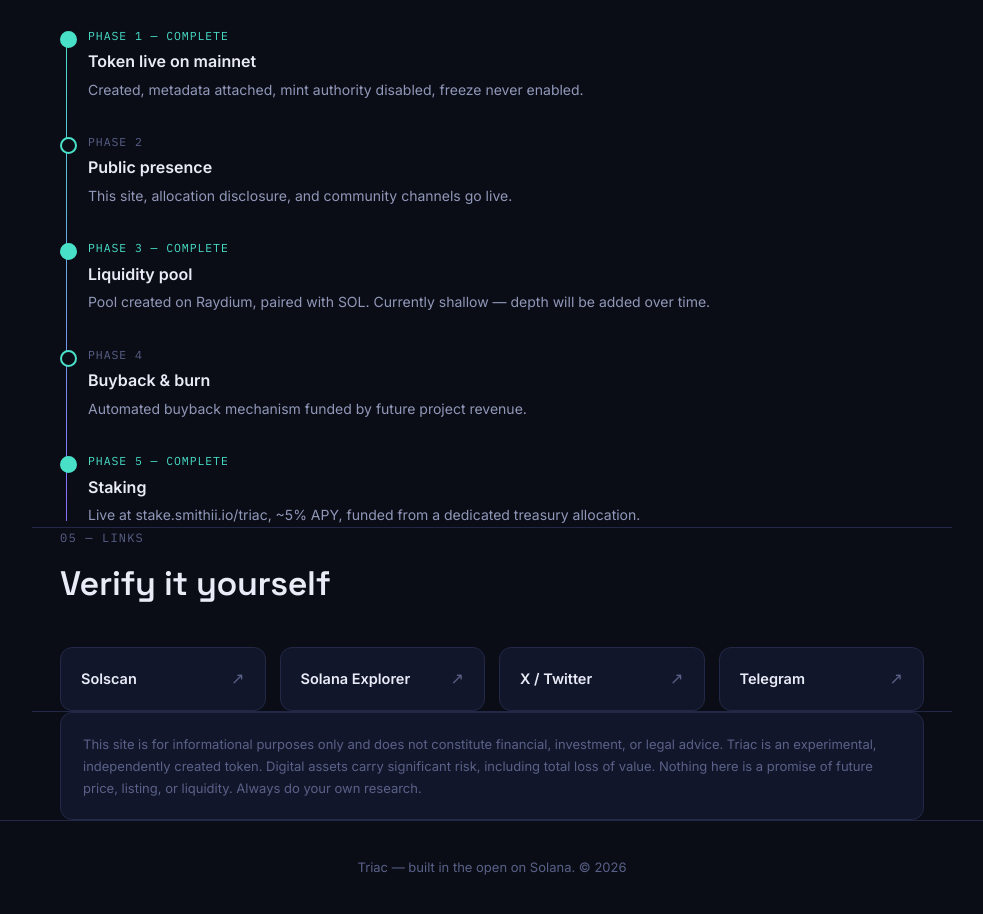
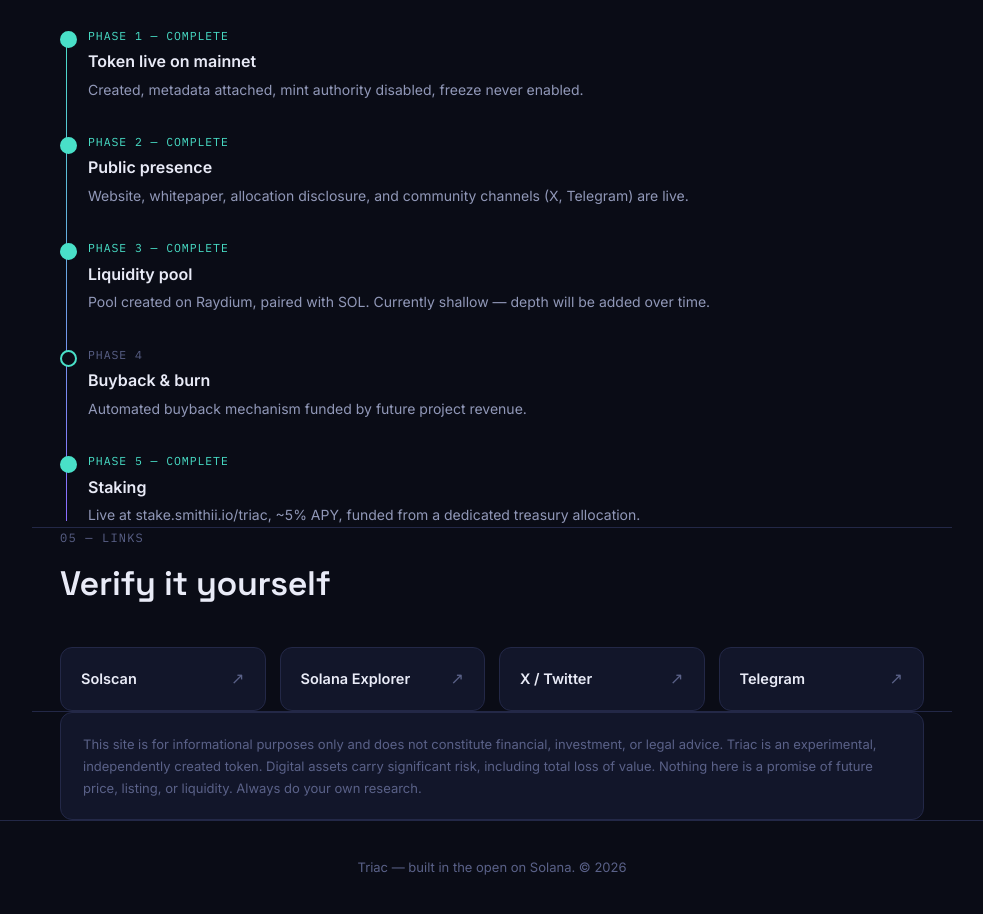
Before and after one commit to tonnackscool/triac-site, a plain HTML site: page index.html in a window 1280 px wide. Shown: the part 2860-3774 px from the top of the page, without its empty margins (148-1131 px from the left). Drawn offline with Linux system fonts and the light colour scheme; no server answers.

Commit message:
Update Phase 2 description and mark as complete

```diff
--- a/index.html
+++ b/index.html
@@ -351,10 +351,10 @@
         <div class="rm-title">Token live on mainnet</div>
         <div class="rm-desc">Created, metadata attached, mint authority disabled, freeze never enabled.</div>
       </div>
-      <div class="rm-item">
-        <div class="rm-phase">Phase 2</div>
+      <div class="rm-item done">
+        <div class="rm-phase">Phase 2 — Complete</div>
         <div class="rm-title">Public presence</div>
-        <div class="rm-desc">This site, allocation disclosure, and community channels go live.</div>
+        <div class="rm-desc">Website, whitepaper, allocation disclosure, and community channels (X, Telegram) are live.</div>
       </div>
       <div class="rm-item done">
         <div class="rm-phase">Phase 3 — Complete</div>
```
